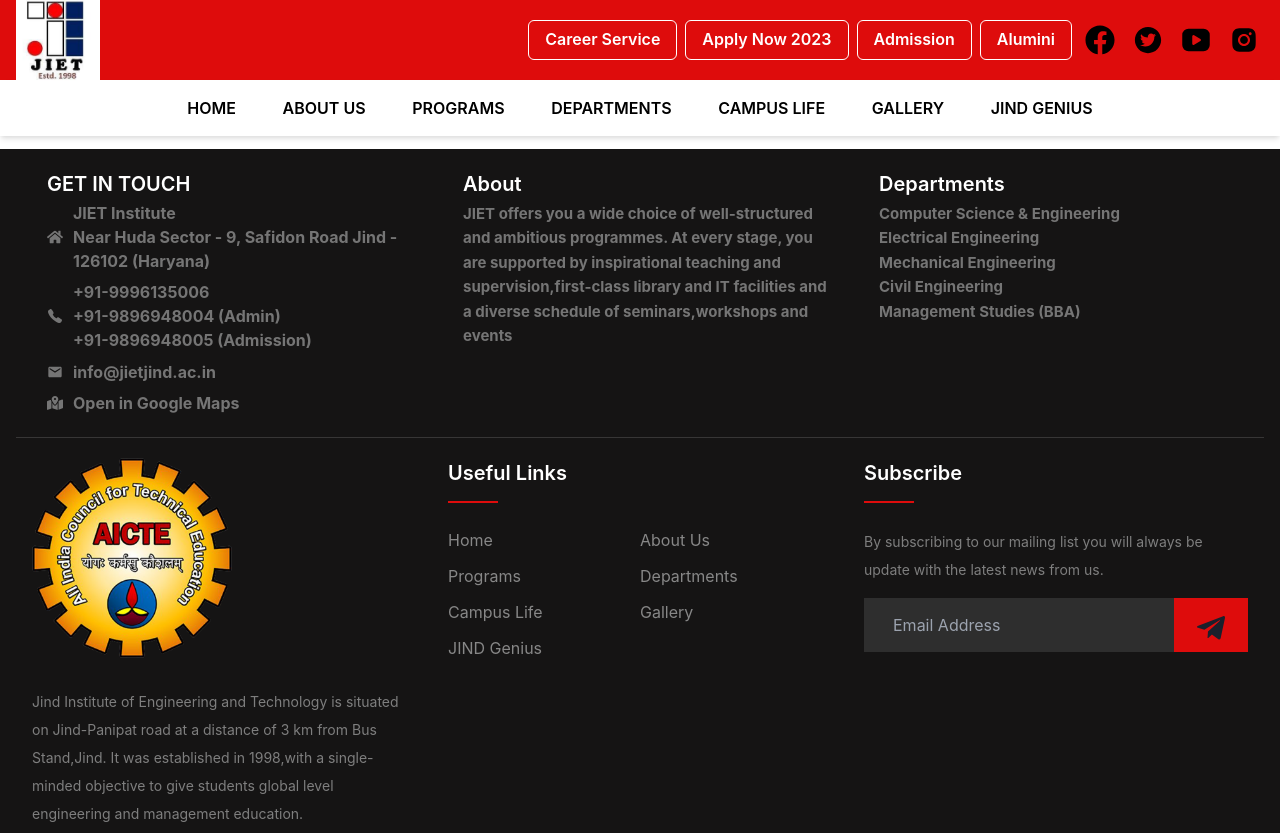
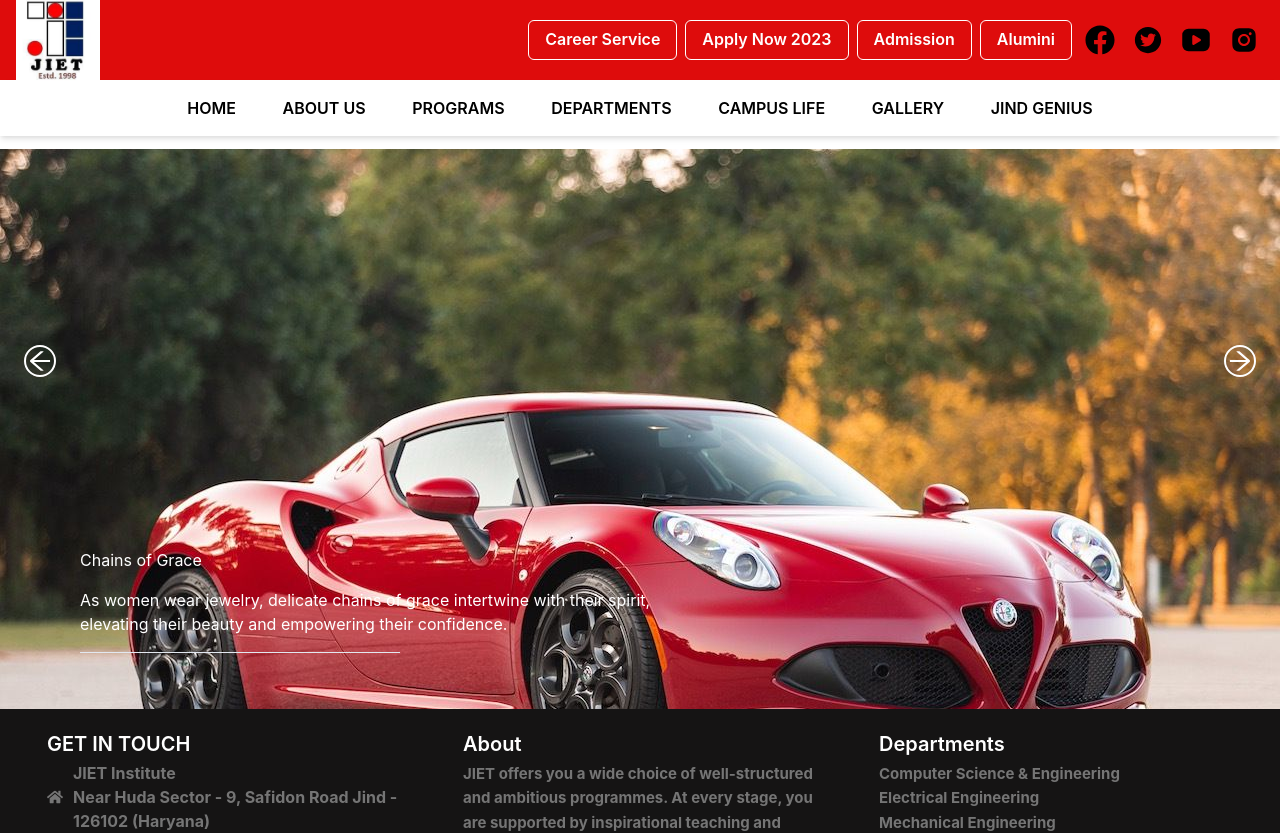
Before and after one commit to addymistrel/jiet-college-repo, a React (Create React App) app in the folder frontend/: page / in a window 1280 px wide. Shown: the top 833 px of the page. Built offline with nearby package versions, Linux system fonts and the light colour scheme.

Commit message:
updating-slider

```diff
--- a/frontend/src/components/MainSlider/slider-data.js
+++ b/frontend/src/components/MainSlider/slider-data.js
@@ -1,31 +1,31 @@
 export const sliderData = [
   {
-    image: "https://wallpaperaccess.com/full/3714986.jpg",
+    image: "./images/a3.jpg",
     heading: "Eternal Sparkle",
     desc: " Adorned with dazzling jewelry, women embrace the timeless allure of elegance and radiate their inner brilliance through every facet.",
   },
   {
-    image: "https://wallpapercave.com/dwp2x/wp11043086.jpg",
+    image: "./images/a3.jpg",
     heading: "Chains of Grace",
     desc: " As women wear jewelry, delicate chains of grace intertwine with their spirit, elevating their beauty and empowering their confidence.",
   },
   {
-    image: "https://wallpaperaccess.com/full/3713703.jpg",
+    image: "./images/a3.jpg",
     heading: "Gems of Strength",
     desc: "Women don jewelry as a reminder of their resilience and tenacity, for like precious gems, they withstand life's pressures and shine with strength.",
   },
   {
-    image: "https://wallpapercave.com/dwp2x/wp8302412.jpg",
+    image: "./images/a3.jpg",
     heading: "Pearls of Wisdom",
     desc: " Women wear jewelry like pearls of wisdom, embodying the grace and intelligence that illuminates their path to greatness.",
   },
   {
-    image: "https://wallpaperaccess.com/full/1907874.jpg",
+    image: "./images/a3.jpg",
     heading: "Cherished Trinkets",
     desc: "Every cherished jewelry piece holds a story, a memory, or a sentiment, making it more than an accessory—it becomes a part of who she is.",
   },
   {
-    image: "https://wallpaperaccess.com/full/3715059.jpg",
+    image: "./images/a3.jpg",
     heading: "The Sparkling Soul",
     desc: "Women wear jewelry not to hide who they are, but to reflect the sparkling soul within, unapologetically embracing their true selves.",
   },
--- a/frontend/src/pages/Homepage/Homepage.js
+++ b/frontend/src/pages/Homepage/Homepage.js
@@ -1,12 +1,13 @@
 import React from "react";
 import Navbar from "../../components/Navbar/Navbar";
 import Footer from "../../components/Footer/Footer";
-// import Footer from "../../components/Footer/Footer"
+import MainSlider from "../../components/MainSlider/MainSlider";
 
 function Homepage() {
   return (
     <>
       <Navbar />
+      <MainSlider />
       <Footer />
     </>
   );
```
